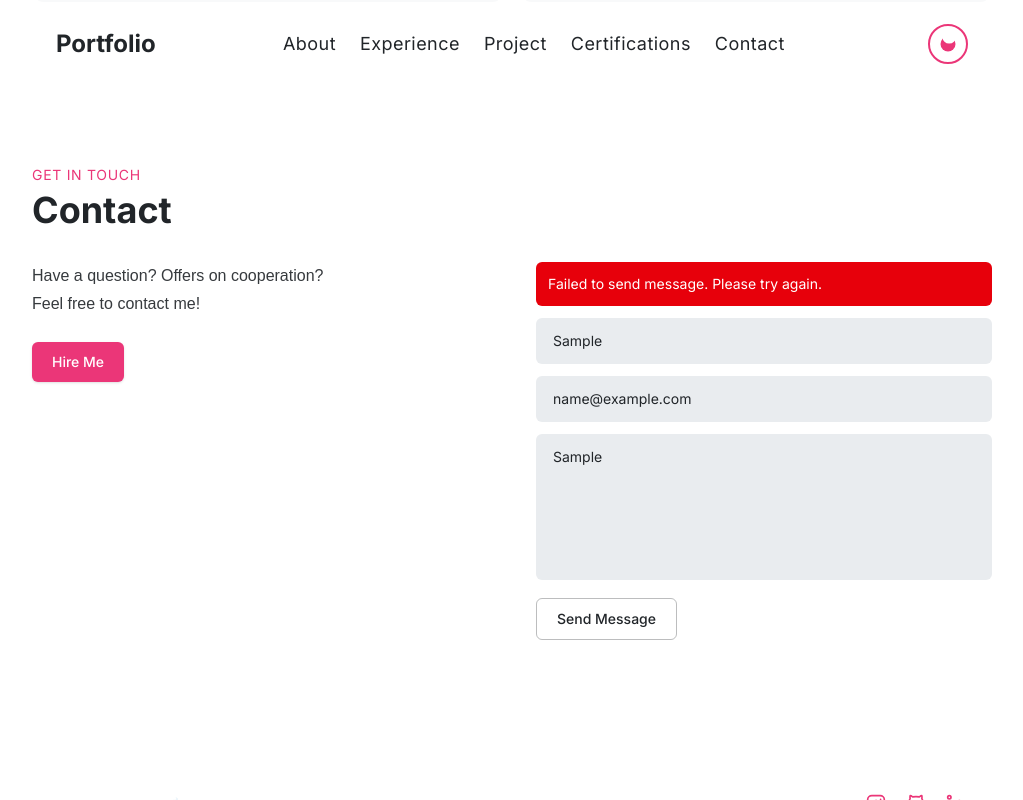
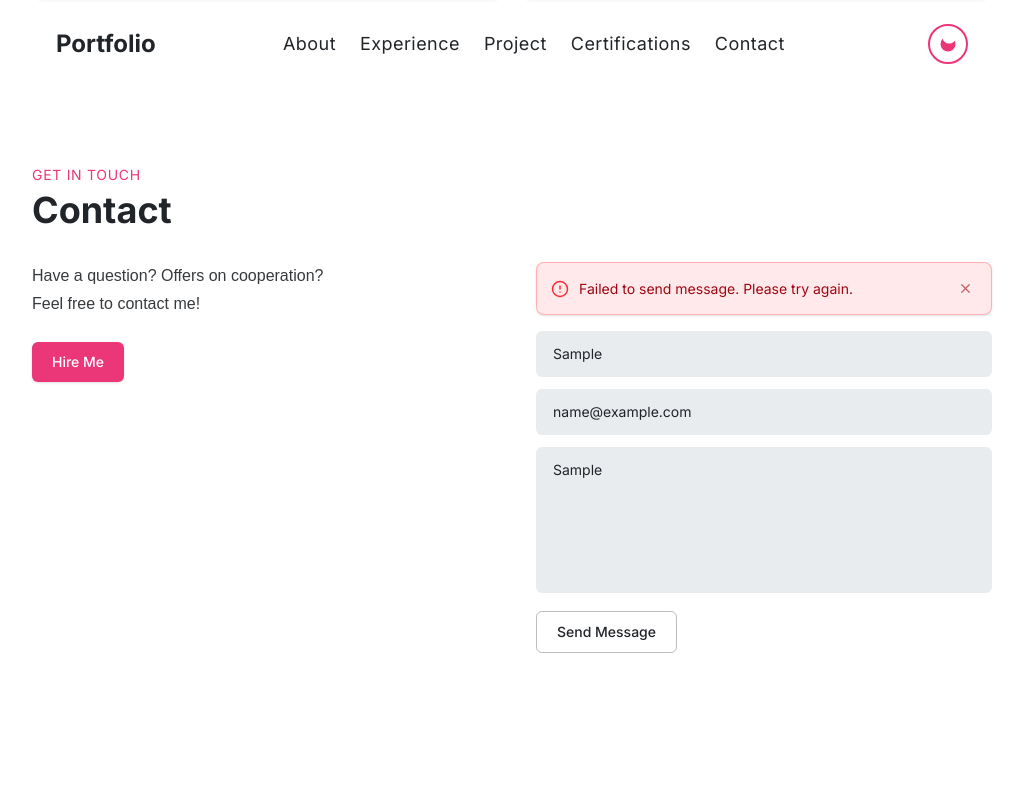
Before and after one commit to LIan2nd/portfolio, a Next.js app: page / in a window 1280 px wide. Both pictures are taken after typing "Sample", "name@example.com", "Sample" into the empty fields and a click on the button "Send Message". Shown: the part 4821-5621 px from the top of the page, without its empty margins (128-1151 px from the left). Built offline with nearby package versions, Linux system fonts and the light colour scheme; no server answers; a web font is replaced by a local one.

Commit message:
feat(contact): redesign feedback alert with modern dismissible glassmorphism cards and icons

```diff
--- a/src/components/ContactSection.tsx
+++ b/src/components/ContactSection.tsx
@@ -1,6 +1,7 @@
 "use client";
 
 import { useState } from "react";
+import { CheckCircle2, AlertCircle, X } from "lucide-react";
 
 interface ContactSectionProps {
   scriptUrl: string;
@@ -73,13 +74,43 @@ export function ContactSection({ scriptUrl }: ContactSectionProps) {
           </div>
           <div className="flex-1">
             {success && (
-              <div className="bg-accent text-white p-3 rounded-md mb-3 text-sm animate-fade-in transition-all">
-                <strong>Thanks!</strong> Your message has been sent.
+              <div
+                role="alert"
+                className="p-3.5 rounded-lg bg-emerald-500/10 dark:bg-emerald-950/30 border border-emerald-500/30 text-emerald-800 dark:text-emerald-300 mb-4 text-sm flex items-center justify-between gap-3 animate-tab-slide shadow-sm"
+              >
+                <div className="flex items-center gap-2.5">
+                  <CheckCircle2 size={18} className="text-emerald-500 shrink-0" />
+                  <span>
+                    <strong className="font-semibold">Thanks!</strong> Your message has been sent.
+                  </span>
+                </div>
+                <button
+                  type="button"
+                  onClick={() => setSuccess(false)}
+                  aria-label="Close notification"
+                  className="text-inherit opacity-60 hover:opacity-100 p-1 rounded-md hover:bg-black/5 dark:hover:bg-white/10 active:scale-95 transition-all duration-200 cursor-pointer shrink-0"
+                >
+                  <X size={15} />
+                </button>
               </div>
             )}
             {error && (
-              <div className="bg-red-600 text-white p-3 rounded-md mb-3 text-sm animate-fade-in transition-all">
-                {error}
+              <div
+                role="alert"
+                className="p-3.5 rounded-lg bg-red-500/10 dark:bg-red-950/30 border border-red-500/30 text-red-800 dark:text-red-300 mb-4 text-sm flex items-center justify-between gap-3 animate-tab-slide shadow-sm"
+              >
+                <div className="flex items-center gap-2.5">
+                  <AlertCircle size={18} className="text-red-500 shrink-0" />
+                  <span>{error}</span>
+                </div>
+                <button
+                  type="button"
+                  onClick={() => setError("")}
+                  aria-label="Close error notification"
+                  className="text-inherit opacity-60 hover:opacity-100 p-1 rounded-md hover:bg-black/5 dark:hover:bg-white/10 active:scale-95 transition-all duration-200 cursor-pointer shrink-0"
+                >
+                  <X size={15} />
+                </button>
               </div>
             )}
             <form onSubmit={handleSubmit} noValidate className="space-y-3">
```
Also changed, not shown: 1 other file (tests, documents, lock files or other folders).
